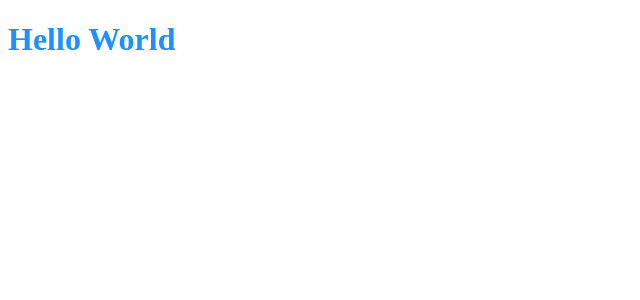
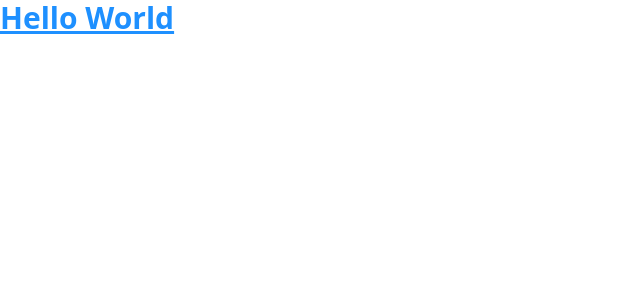
Before and after one commit to shahul01/nlk-socket-simple-demo, a React (Create React App) app in the folder client/: page / in a window 1280 px wide. Shown: the top 300 px of the page, without its empty margins (0-640 px from the left). Built offline with nearby package versions, Linux system fonts and the light colour scheme.

Commit message:
chore: added tailwindcss

```diff
--- a/client/package.json
+++ b/client/package.json
@@ -43,5 +43,10 @@
       "last 1 firefox version",
       "last 1 safari version"
     ]
+  },
+  "devDependencies": {
+    "autoprefixer": "^10.4.8",
+    "postcss": "^8.4.16",
+    "tailwindcss": "^3.1.8"
   }
 }
--- /dev/null
+++ b/client/postcss.config.js
@@ -0,0 +1,6 @@
+module.exports = {
+  plugins: {
+    tailwindcss: {},
+    autoprefixer: {},
+  },
+}
--- a/client/src/App.tsx
+++ b/client/src/App.tsx
@@ -4,7 +4,9 @@
 const App = () => {
 
   return (
-    <h1>Hello World</h1>
+    <h1 className='text-3xl font-bold underline'>
+      Hello World
+    </h1>
   )
 
 };
--- a/client/src/index.tsx
+++ b/client/src/index.tsx
@@ -1,6 +1,7 @@
 import React from 'react';
 import ReactDOM from 'react-dom/client';
 import App from './App';
+import './styles/index.css';
 
 const root = ReactDOM.createRoot(
   document.getElementById('root') as HTMLElement
--- /dev/null
+++ b/client/src/styles/index.css
@@ -0,0 +1,3 @@
+@tailwind base;
+@tailwind components;
+@tailwind utilities;
--- /dev/null
+++ b/client/tailwind.config.js
@@ -0,0 +1,10 @@
+/** @type {import('tailwindcss').Config} */
+module.exports = {
+  content: [
+    "./src/**/*.{js,jsx,ts,tsx}"
+  ],
+  theme: {
+    extend: {},
+  },
+  plugins: [],
+}
```
Also changed, not shown: 1 other file (tests, documents, lock files or other folders).
